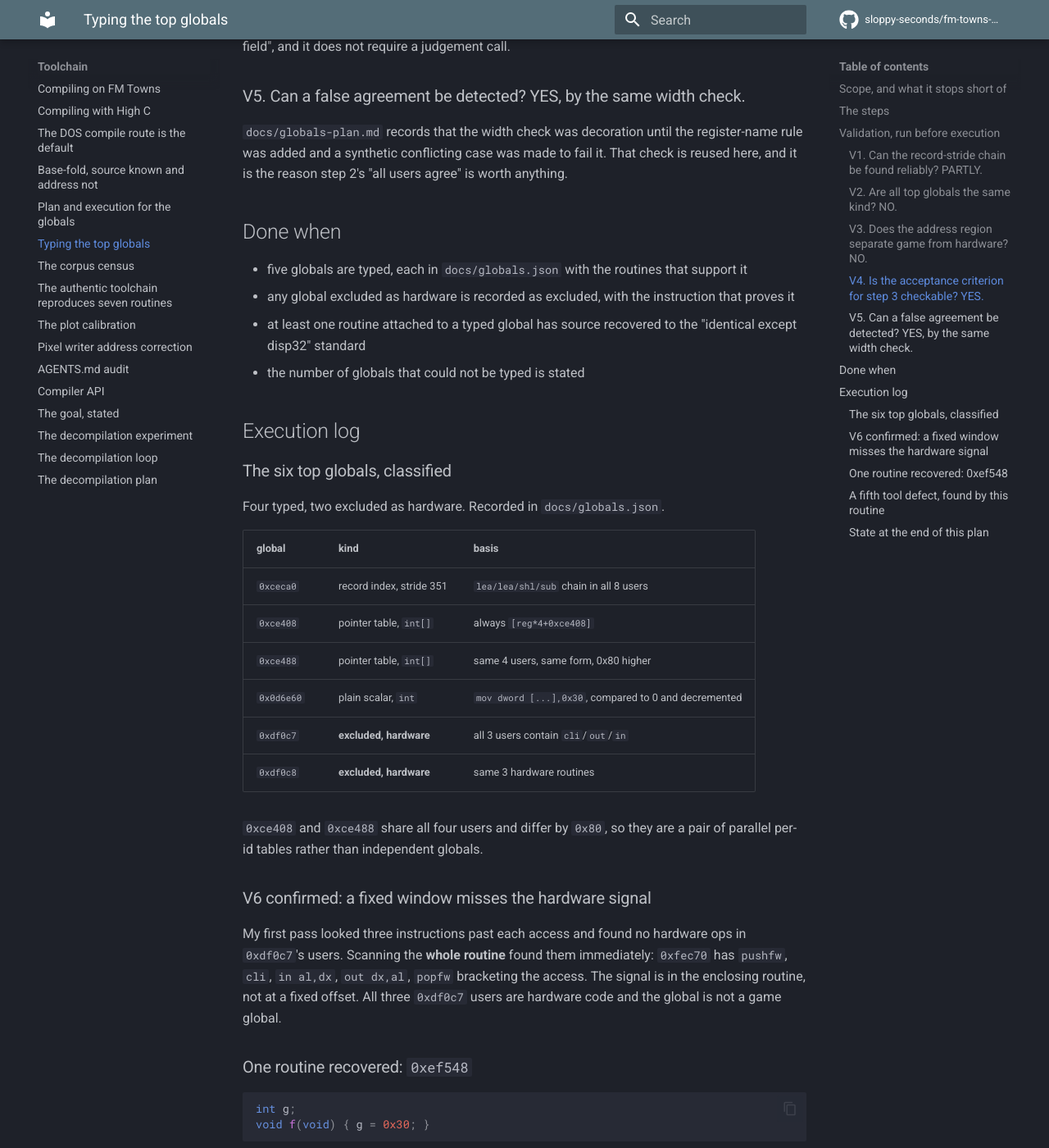
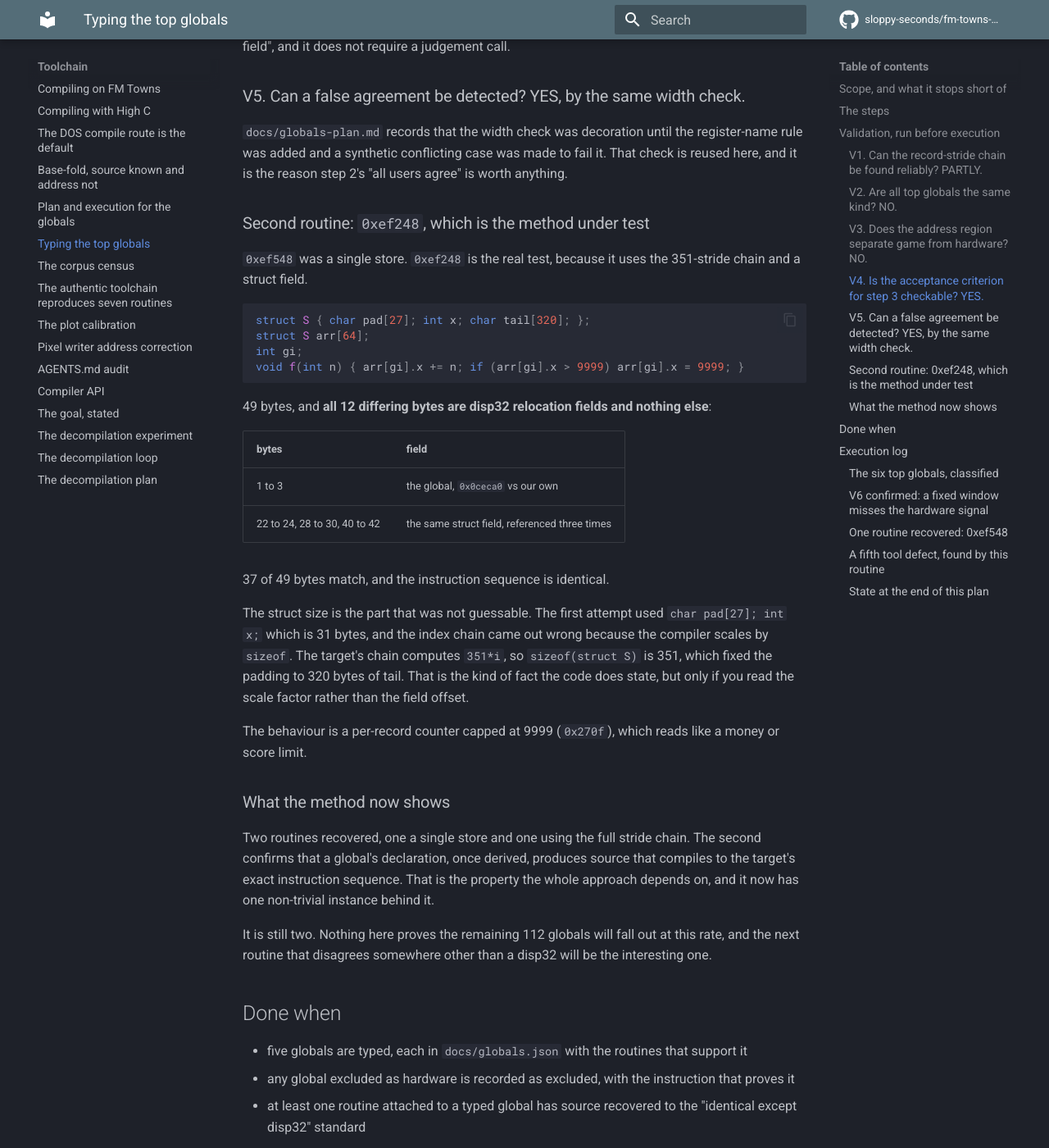
Before and after one commit to sloppy-seconds/fm-towns-ultima, an MkDocs documentation site: the page built from docs/globals-step2-plan.md, in a window 1280 px wide and 1400 px high, scrolled down 2263 px. Shown: the whole window at 82% size. Built offline with MkDocs 1.6.1 and Material for MkDocs 9.7.7, drawn with Linux system fonts in a browser that asks for light colours; comment, search, counter and statistics services are not loaded.

Commit message:
0xef248 recovered, and it validates the stride-chain method
Second routine through the globals path, and the first that uses the full chain
rather than a single store. 49 bytes, and all 12 differing bytes are disp32
relocation fields and nothing else: the global at 1..3, and the same struct field
at 22..24, 28..30 and 40..42. 37 of 49 bytes match and the instruction sequence
is identical.

struct S { char pad[27]; int x; char tail[320]; } gives sizeof 351, which is what
the target's lea/lea/shl/sub chain computes. The first attempt used 31 bytes and
the chain came out wrong, because the compiler scales by sizeof, so the struct
SIZE is stated by the scale factor and not by the field offset. That was the
non-obvious part.

The array base resolves to 0xcde6e, since the fields at 0xcde76, 0xcde7c,
0xcde8 9 and 0xcdf6b sit at offsets 8, 14, 27 and 253 inside one 351-byte record.

Behaviour: adds n to a per-record counter and clamps at 9999 (0x270f), which reads
like a money or score cap.

Still two routines, and the second is what makes the method credible rather than
the first. Nothing yet shows the remaining 112 globals go at this rate.

````diff
--- a/docs/globals-step2-plan.md
+++ b/docs/globals-step2-plan.md
@@ -90,6 +90,49 @@ register-name rule was added and a synthetic conflicting case was made to fail i
 That check is reused here, and it is the reason step 2's "all users agree" is
 worth anything.
 
+### Second routine: `0xef248`, which is the method under test
+
+`0xef548` was a single store. `0xef248` is the real test, because it uses the
+351-stride chain and a struct field.
+
+```c
+struct S { char pad[27]; int x; char tail[320]; };
+struct S arr[64];
+int gi;
+void f(int n) { arr[gi].x += n; if (arr[gi].x > 9999) arr[gi].x = 9999; }
+```
+
+49 bytes, and **all 12 differing bytes are disp32 relocation fields and nothing
+else**:
+
+| bytes | field |
+|---|---|
+| 1 to 3 | the global, `0x0ceca0` vs our own |
+| 22 to 24, 28 to 30, 40 to 42 | the same struct field, referenced three times |
+
+37 of 49 bytes match, and the instruction sequence is identical.
+
+The struct size is the part that was not guessable. The first attempt used
+`char pad[27]; int x;` which is 31 bytes, and the index chain came out wrong
+because the compiler scales by `sizeof`. The target's chain computes `351*i`, so
+`sizeof(struct S)` is 351, which fixed the padding to 320 bytes of tail. That is
+the kind of fact the code does state, but only if you read the scale factor rather
+than the field offset.
+
+The behaviour is a per-record counter capped at 9999 (`0x270f`), which reads like
+a money or score limit.
+
+### What the method now shows
+
+Two routines recovered, one a single store and one using the full stride chain.
+The second confirms that a global's declaration, once derived, produces source
+that compiles to the target's exact instruction sequence. That is the property the
+whole approach depends on, and it now has one non-trivial instance behind it.
+
+It is still two. Nothing here proves the remaining 112 globals will fall out at
+this rate, and the next routine that disagrees somewhere other than a disp32 will
+be the interesting one.
+
 ## Done when
 
 - five globals are typed, each in `docs/globals.json` with the routines that
--- a/docs/routines.json
+++ b/docs/routines.json
@@ -217,7 +217,7 @@
   "counts": {
    "typed": 4,
    "excluded_hardware": 2,
-   "recovered_routines": 1
+   "recovered_routines": 2
   }
  }
 }
````
Also changed, not shown: docs/globals.json (+18 -6 lines).
